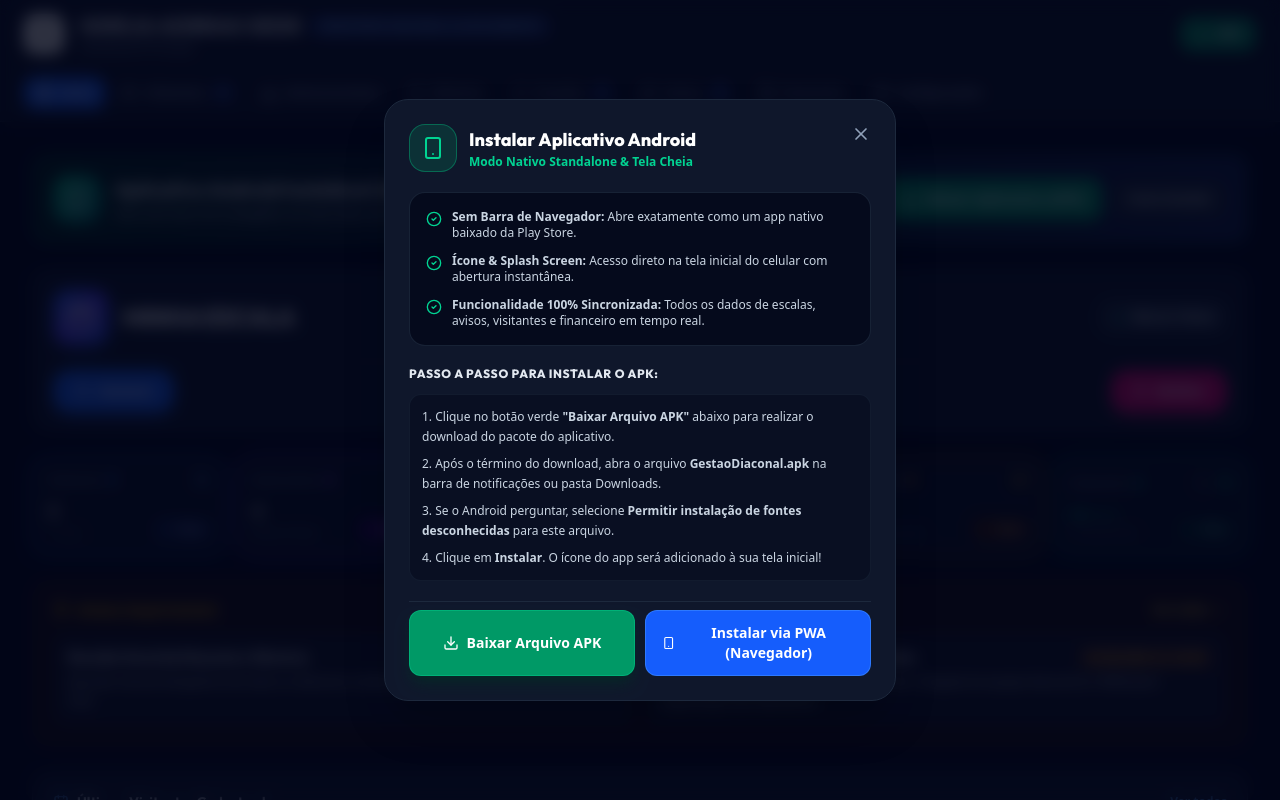
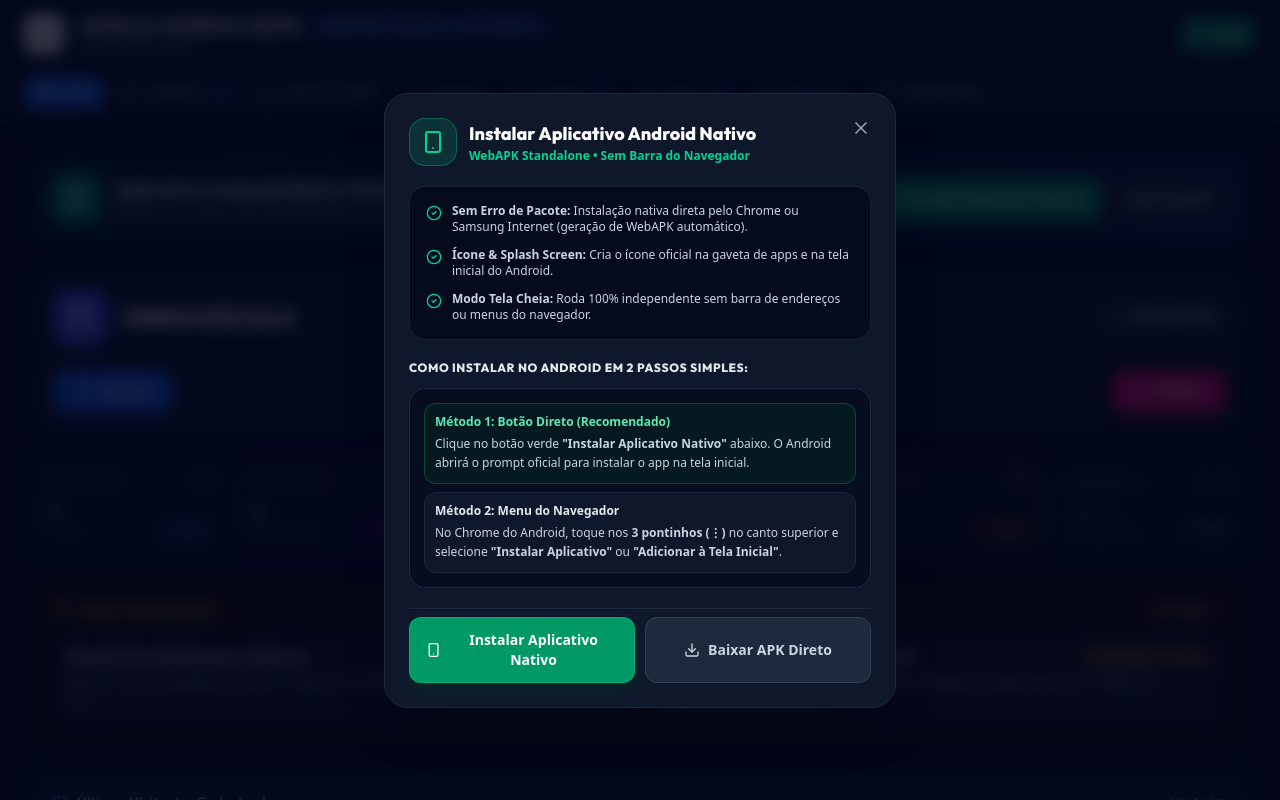
Before and after one commit to evertonsolder3235/Gest-o-Diaconal-, a React (Vite) app: page / in a window 1280 px wide. Both pictures are taken after a click on the button "Como Instalar". Shown: the top 800 px of the page. Built offline with nearby package versions, Linux system fonts and the light colour scheme.

Commit message:
feat: replace APK download with native PWA installation
Transition the app installation method from direct APK download to the PWA install prompt for a smoother, native-like user experience.

```diff
--- a/src/components/Header.tsx
+++ b/src/components/Header.tsx
@@ -22,7 +22,8 @@ export const Header: React.FC = () => {
     setActiveTab,
     visitantes,
     pedidos,
-    avisos
+    avisos,
+    installPWA
   } = useApp();
 
   const getTabTitle = () => {
@@ -73,17 +74,17 @@ export const Header: React.FC = () => {
             </div>
           </div>
 
-          {/* Download App Button */}
-          <a
-            href="/gestao-diaconal.apk"
-            download="GestaoDiaconal.apk"
-            className="flex items-center gap-2 px-3 py-1.5 sm:px-3.5 sm:py-2 rounded-xl bg-emerald-600/90 hover:bg-emerald-500 text-white font-extrabold text-xs shadow-md shadow-emerald-950/40 border border-emerald-400/40 transition-all shrink-0 active:scale-95"
-            title="Baixar Aplicativo Android (APK)"
+          {/* Download & Install App Button */}
+          <button
+            type="button"
+            onClick={installPWA}
+            className="flex items-center gap-2 px-3 py-1.5 sm:px-3.5 sm:py-2 rounded-xl bg-emerald-600/90 hover:bg-emerald-500 text-white font-extrabold text-xs shadow-md shadow-emerald-950/40 border border-emerald-400/40 transition-all shrink-0 active:scale-95 cursor-pointer"
+            title="Instalar Aplicativo Android Nativo (WebAPK)"
           >
-            <Download className="w-3.5 h-3.5 text-emerald-200" />
-            <span className="hidden xs:inline">Baixar App</span>
-            <span className="xs:hidden">APK</span>
-          </a>
+            <Smartphone className="w-3.5 h-3.5 text-emerald-200" />
+            <span className="hidden xs:inline">Instalar App</span>
+            <span className="xs:hidden">App</span>
+          </button>
         </div>
 
         {/* Desktop Top Navigation Bar */}
--- a/src/components/views/DashboardView.tsx
+++ b/src/components/views/DashboardView.tsx
@@ -133,33 +133,34 @@ export const DashboardView: React.FC = () => {
             <div>
               <div className="flex items-center gap-2 flex-wrap">
                 <h3 className="text-base sm:text-lg font-black text-white tracking-wide">
-                  Aplicativo Android Instalável (APK & PWA)
+                  Aplicativo Android Nativo (WebAPK)
                 </h3>
                 <span className="px-2 py-0.5 text-[10px] font-extrabold bg-emerald-500/20 text-emerald-300 border border-emerald-500/40 rounded-full uppercase">
-                  Nativo Standalone
+                  Standalone • Tela Cheia
                 </span>
               </div>
               <p className="text-xs text-slate-300 mt-0.5">
-                Abra sem barra do navegador, em tela cheia com ícone personalizado na tela inicial do celular.
+                Instale com 1 clique. Abre sem barra de navegador, com ícone na tela inicial e abertura instantânea.
               </p>
             </div>
           </div>
 
           <div className="flex items-center gap-2.5 w-full sm:w-auto shrink-0">
-            <a
-              href="/gestao-diaconal.apk"
-              download="GestaoDiaconal.apk"
-              onClick={() => setIsApkModalOpen(true)}
+            <button
+              onClick={() => {
+                installPWA();
+                setIsApkModalOpen(true);
+              }}
               className="flex-1 sm:flex-initial flex items-center justify-center gap-2 px-4 py-2.5 rounded-xl bg-emerald-600 hover:bg-emerald-500 text-white font-black text-xs sm:text-sm shadow-lg shadow-emerald-950/50 border border-emerald-400/40 transition-all active:scale-95 cursor-pointer"
             >
-              <Download className="w-4 h-4" />
-              <span>Baixar Aplicativo (APK)</span>
-            </a>
+              <Smartphone className="w-4 h-4" />
+              <span>Instalar Aplicativo Nativo</span>
+            </button>
 
             <button
               onClick={() => setIsApkModalOpen(true)}
               className="px-3.5 py-2.5 rounded-xl bg-slate-800 hover:bg-slate-700 text-slate-200 font-bold text-xs border border-slate-700 transition-all"
-              title="Instruções de Instalação"
+              title="Instruções de Instalação no Celular"
             >
               Como Instalar
             </button>
@@ -623,7 +624,7 @@ export const DashboardView: React.FC = () => {
         grupoTarget={escalaGrupo}
       />
 
-      {/* Modal de Instalação do Aplicativo Android (APK & PWA) */}
+      {/* Modal de Instalação do Aplicativo Android (WebAPK & PWA) */}
       {isApkModalOpen && (
         <div className="fixed inset-0 z-50 flex items-center justify-center p-4 bg-slate-950/80 backdrop-blur-sm animate-fade-in">
           <div className="bg-slate-900 border border-slate-800 rounded-3xl max-w-lg w-full p-6 shadow-2xl space-y-5 relative max-h-[90vh] overflow-y-auto">
@@ -639,57 +640,66 @@ export const DashboardView: React.FC = () => {
                 <Smartphone className="w-6 h-6" />
               </div>
               <div>
-                <h3 className="text-lg font-black text-white">Instalar Aplicativo Android</h3>
-                <p className="text-xs text-emerald-400 font-semibold">Modo Nativo Standalone & Tela Cheia</p>
+                <h3 className="text-lg font-black text-white">Instalar Aplicativo Android Nativo</h3>
+                <p className="text-xs text-emerald-400 font-semibold">WebAPK Standalone • Sem Barra do Navegador</p>
               </div>
             </div>
 
             <div className="space-y-3 bg-slate-950/70 border border-slate-800/80 rounded-2xl p-4 text-xs text-slate-300">
               <div className="flex items-start gap-2.5">
                 <CheckCircle2 className="w-4 h-4 text-emerald-400 shrink-0 mt-0.5" />
-                <span><strong>Sem Barra de Navegador:</strong> Abre exatamente como um app nativo baixado da Play Store.</span>
+                <span><strong>Sem Erro de Pacote:</strong> Instalação nativa direta pelo Chrome ou Samsung Internet (geração de WebAPK automático).</span>
               </div>
               <div className="flex items-start gap-2.5">
                 <CheckCircle2 className="w-4 h-4 text-emerald-400 shrink-0 mt-0.5" />
-                <span><strong>Ícone & Splash Screen:</strong> Acesso direto na tela inicial do celular com abertura instantânea.</span>
+                <span><strong>Ícone & Splash Screen:</strong> Cria o ícone oficial na gaveta de apps e na tela inicial do Android.</span>
               </div>
               <div className="flex items-start gap-2.5">
                 <CheckCircle2 className="w-4 h-4 text-emerald-400 shrink-0 mt-0.5" />
-                <span><strong>Funcionalidade 100% Sincronizada:</strong> Todos os dados de escalas, avisos, visitantes e financeiro em tempo real.</span>
+                <span><strong>Modo Tela Cheia:</strong> Roda 100% independente sem barra de endereços ou menus do navegador.</span>
               </div>
             </div>
 
             <div className="space-y-3 text-left">
-              <h4 className="text-xs font-extrabold text-slate-200 uppercase tracking-wider">Passo a Passo para Instalar o APK:</h4>
-              <ol className="space-y-2 text-xs text-slate-300 list-decimal list-inside bg-slate-950/40 p-3 rounded-xl border border-slate-800/50">
-                <li className="leading-relaxed">Clique no botão verde <strong>"Baixar Arquivo APK"</strong> abaixo para realizar o download do pacote do aplicativo.</li>
-                <li className="leading-relaxed">Após o término do download, abra o arquivo <strong>GestaoDiaconal.apk</strong> na barra de notificações ou pasta Downloads.</li>
-                <li className="leading-relaxed">Se o Android perguntar, selecione <strong>Permitir instalação de fontes desconhecidas</strong> para este arquivo.</li>
-                <li className="leading-relaxed">Clique em <strong>Instalar</strong>. O ícone do app será adicionado à sua tela inicial!</li>
-              </ol>
+              <h4 className="text-xs font-extrabold text-slate-200 uppercase tracking-wider">Como Instalar no Android em 2 Passos Simples:</h4>
+              <div className="space-y-2 text-xs text-slate-300 bg-slate-950/60 p-3.5 rounded-2xl border border-slate-800">
+                <div className="p-2.5 bg-emerald-950/40 border border-emerald-500/30 rounded-xl">
+                  <p className="font-extrabold text-emerald-300 mb-1">Método 1: Botão Direto (Recomendado)</p>
+                  <p className="text-slate-300 leading-relaxed">
+                    Clique no botão verde <strong>"Instalar Aplicativo Nativo"</strong> abaixo. O Android abrirá o prompt oficial para instalar o app na tela inicial.
+                  </p>
+                </div>
+
+                <div className="p-2.5 bg-slate-900 border border-slate-800 rounded-xl">
+                  <p className="font-extrabold text-slate-200 mb-1">Método 2: Menu do Navegador</p>
+                  <p className="text-slate-300 leading-relaxed">
+                    No Chrome do Android, toque nos <strong>3 pontinhos (⋮)</strong> no canto superior e selecione <strong>"Instalar Aplicativo"</strong> ou <strong>"Adicionar à Tela Inicial"</strong>.
+                  </p>
+                </div>
+              </div>
             </div>
 
             <div className="flex flex-col sm:flex-row gap-2.5 pt-2 border-t border-slate-800">
-              <a
-                href="/gestao-diaconal.apk"
-                download="GestaoDiaconal.apk"
-                className="flex-1 flex items-center justify-center gap-2 py-3 px-4 rounded-xl bg-emerald-600 hover:bg-emerald-500 text-white font-extrabold text-xs sm:text-sm shadow-lg shadow-emerald-950/60 border border-emerald-400/40 transition-all cursor-pointer text-center"
-              >
-                <Download className="w-4 h-4" />
-                <span>Baixar Arquivo APK</span>
-              </a>
-
               <button
                 type="button"
                 onClick={() => {
                   installPWA();
                   setIsApkModalOpen(false);
                 }}
-                className="flex-1 flex items-center justify-center gap-2 py-3 px-4 rounded-xl bg-blue-600 hover:bg-blue-500 text-white font-bold text-xs sm:text-sm border border-blue-400/40 transition-all cursor-pointer"
+                className="flex-1 flex items-center justify-center gap-2 py-3 px-4 rounded-xl bg-emerald-600 hover:bg-emerald-500 text-white font-extrabold text-xs sm:text-sm shadow-lg shadow-emerald-950/60 border border-emerald-400/40 transition-all cursor-pointer text-center"
               >
                 <Smartphone className="w-4 h-4" />
-                <span>Instalar via PWA (Navegador)</span>
+                <span>Instalar Aplicativo Nativo</span>
               </button>
+
+              <a
+                href="/gestao-diaconal.apk"
+                download="GestaoDiaconal.apk"
+                className="flex-1 flex items-center justify-center gap-2 py-3 px-4 rounded-xl bg-slate-800 hover:bg-slate-700 text-slate-300 font-bold text-xs sm:text-sm border border-slate-700 transition-all text-center"
+              >
+                <Download className="w-4 h-4" />
+                <span>Baixar APK Direto</span>
+              </a>
             </div>
           </div>
         </div>
```
